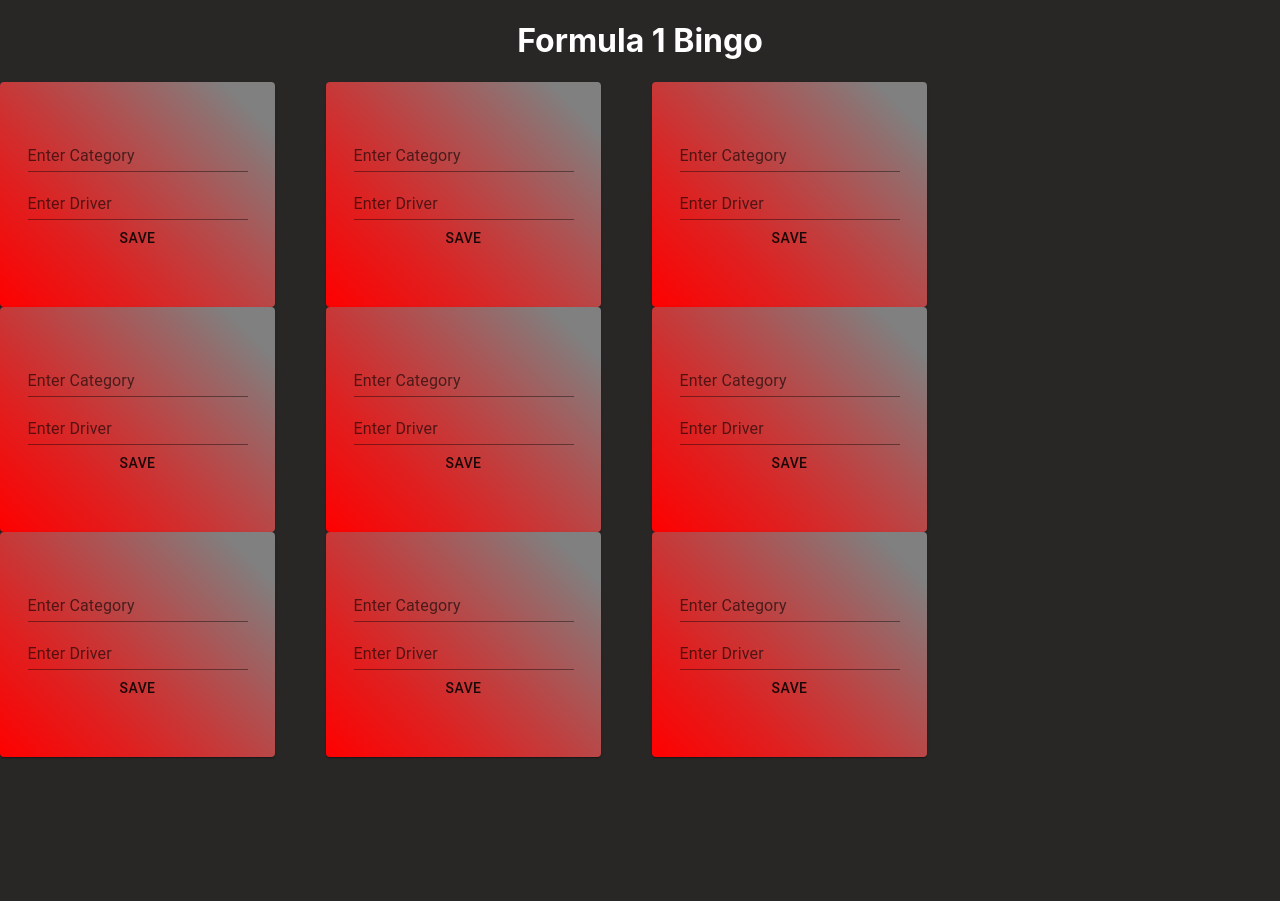
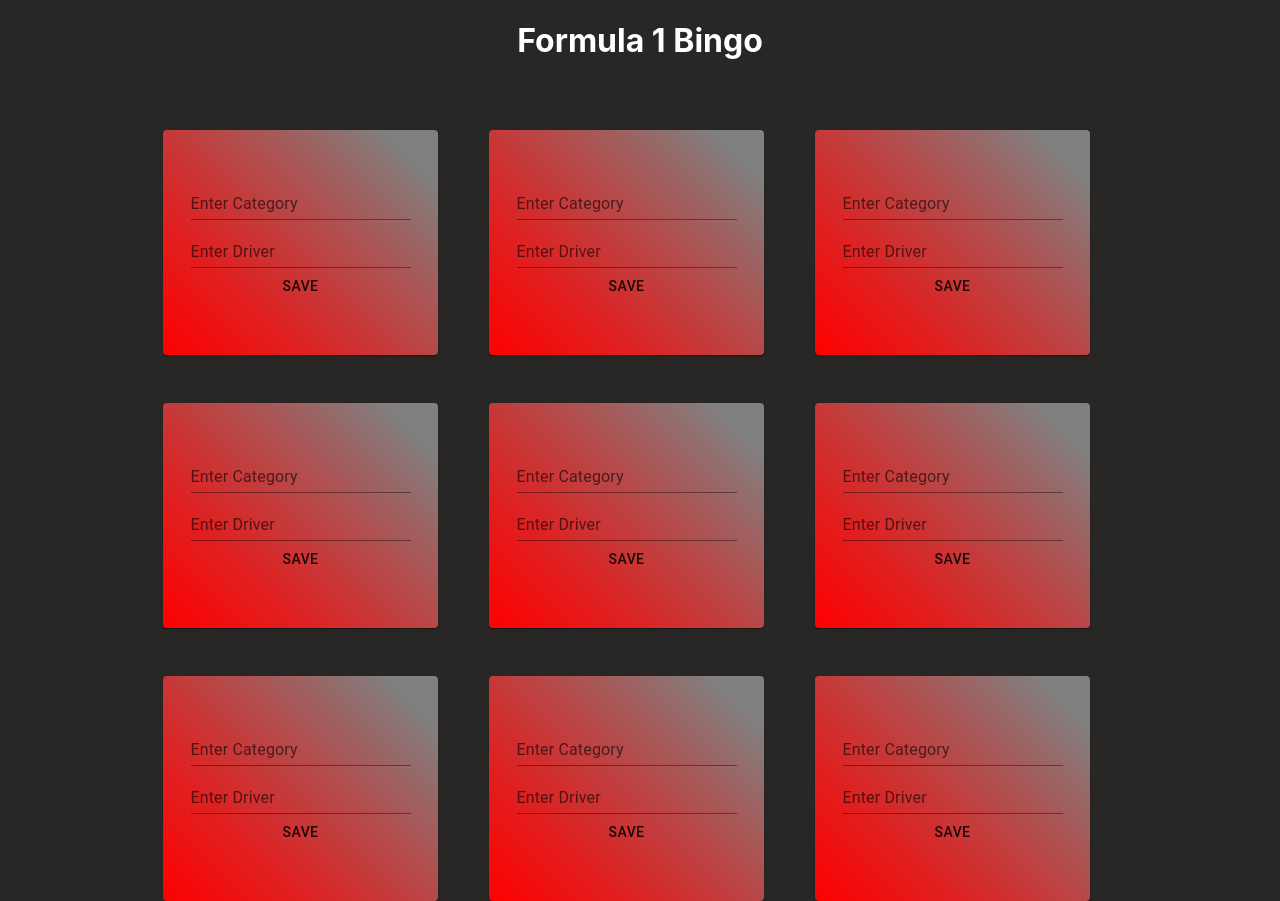
Before and after one commit to sasha-go/f1bingo, a React (Create React App) app: page / in a window 1280 px wide. Before the commit the page ends 800 px from the top, so only its background shows below. Built offline with nearby package versions, Linux system fonts and the light colour scheme.

Commit message:
fix: fix flexbox

```diff
--- a/src/App.js
+++ b/src/App.js
@@ -1,6 +1,6 @@
 import React from 'react';
 import './App.css';
-import { Button, Card, Grid, CardContent,TextField } from '@mui/material';
+import { Button, Card, Grid, CardContent,TextField} from '@mui/material';
 import bingoItems from './bingoItems.json';
 import styled from 'styled-components';
 import BingoHeader from './components/bingoHeader';
@@ -99,7 +99,11 @@
         renderRow = rowOne;
       }
     return (
-      <Grid container justify="center" alignItems="center" alignContent="center" spacing={3}>
+      <Grid container direction="row" justifyContent="center" alignItems="center" spacing={{ xs: 2, md: 3 }} columns={{ xs: 4, sm: 8, md: 12 }}>
+        {Array.from(Array(6)).map((_, index) => (
+          <Grid item xs={2} sm={4} md={4} key={index}>
+      </Grid>
+        ))}
         {renderRow.map(item => {
           const id = item.id;
           const nameId = "name" + id;
```
